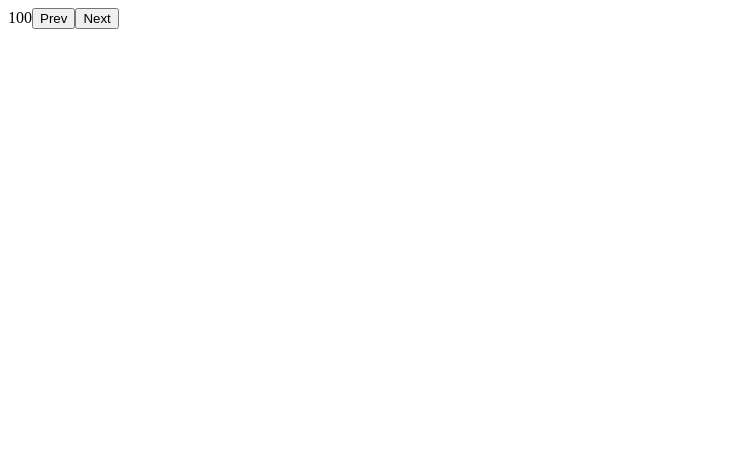
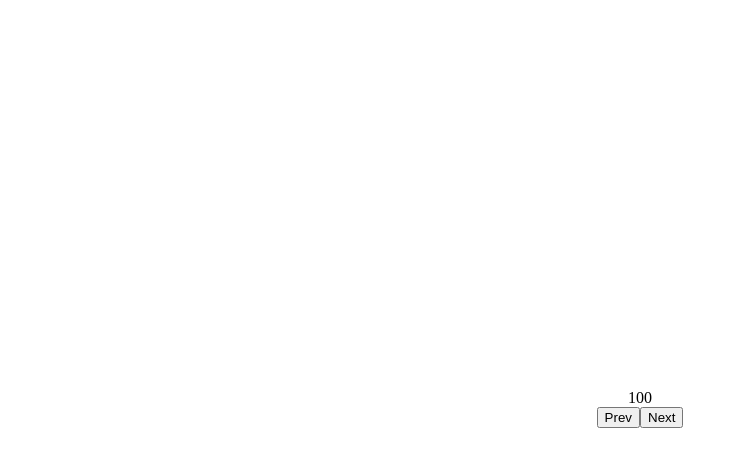
Before and after one commit to bastej/React-Carousel, a React (Create React App) app: page / in a window 1280 px wide. Shown: the top 466 px of the page, without its empty margins (0-735 px from the left). Built offline with nearby package versions, Linux system fonts and the light colour scheme.

Commit message:
Basic styling

```diff
--- a/src/components/Carousel/index.tsx
+++ b/src/components/Carousel/index.tsx
@@ -2,6 +2,8 @@
 
 import { FIRST_INDEX } from "./constants";
 import { GoBack, GoForward } from "./types";
+
+import styles from "./styles.module.scss";
 
 type Props = {
   delay: number;
@@ -53,10 +55,12 @@
   if (!children) return null;
 
   return (
-    <div>
+    <div className={styles.Container}>
       {children[activeItemIndex]}
-      <button onClick={() => goBack()}>Prev</button>
-      <button onClick={() => goForward()}>Next</button>
+      <div>
+        <button onClick={() => goBack()}>Prev</button>
+        <button onClick={() => goForward()}>Next</button>
+      </div>
     </div>
   );
 };
--- /dev/null
+++ b/src/components/Carousel/styles.module.scss
@@ -0,0 +1,7 @@
+.Container {
+  display: flex;
+  justify-content: center;
+  align-items: center;
+  flex-direction: column;
+  height: 100vh;
+}
```
